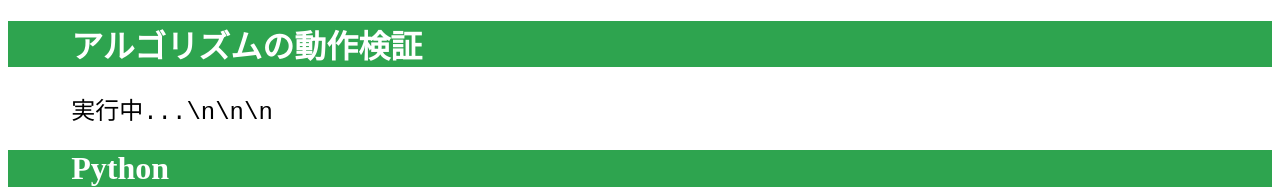
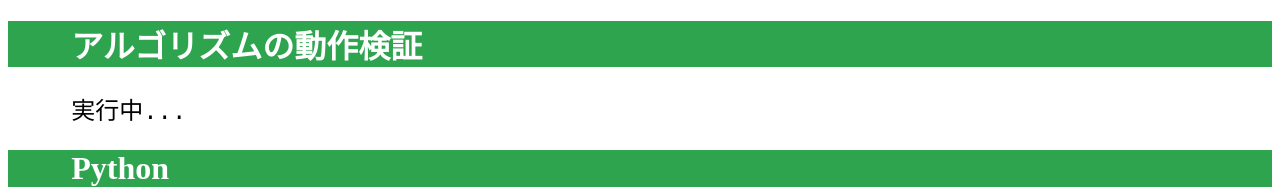
Before and after one commit to zoldof/pyodide, a plain HTML site: page pyodide_runner.html in a window 1280 px wide. Shown: the top 188 px of the page. Drawn offline with nearby package versions, Linux system fonts and the light colour scheme.

Commit message:
Update pyodide_runner.html

```diff
--- a/pyodide_runner.html
+++ b/pyodide_runner.html
@@ -12,7 +12,7 @@
   <h1>アルゴリズムの動作検証</h1>
 
   <!-- ▼ 出力表示エリア（左揃え + 改行保持） -->
-  <pre id="output">実行中...\n\n\n</pre>
+  <pre id="output">実行中...</pre>
 
   <!-- ▼ ソースコード表示（highlight付き） -->
   <h1>Python</h1>
```
